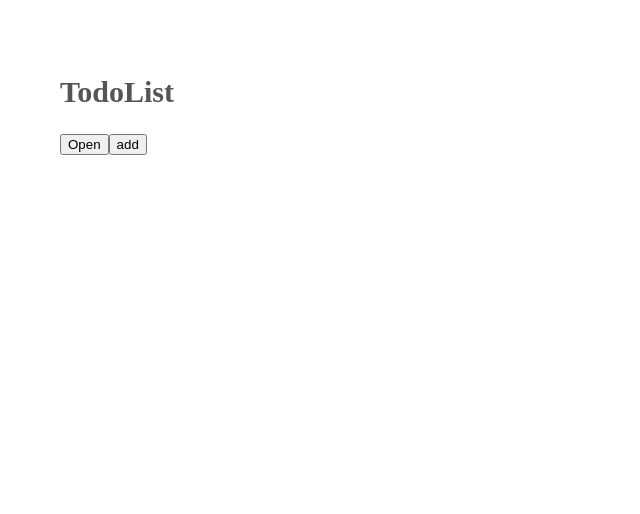
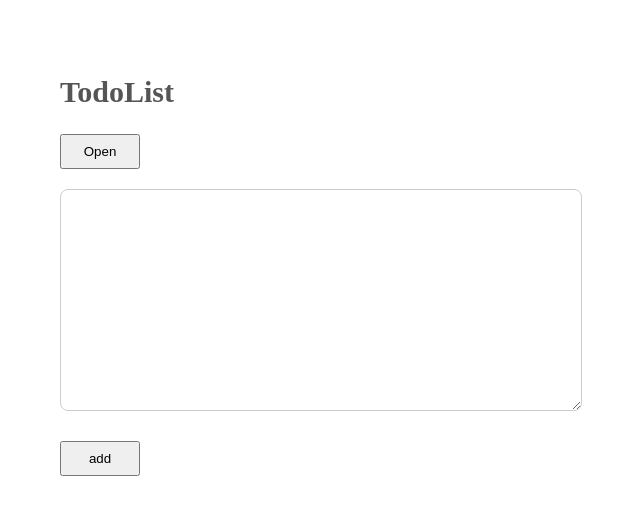
Before and after one commit to HeoYongJe/JavaScript, a website: page todo/todoIndex.html in a window 1280 px wide. Both pictures are taken after a click on the button "Open". Shown: the whole page, without its empty margins (80-720 px from the left). Drawn offline with Linux system fonts and the light colour scheme.

Commit message:
button on/off completed

```diff
--- a/todo/css/todoStyle.css
+++ b/todo/css/todoStyle.css
@@ -20,11 +20,20 @@ html,body{
   #todoWriteArea{
     display:flex;
   }
+  #todoWriteArea li button{
+    width:80px;
+    padding:8px 10px;
+    margin:0 15px;
+  }
+  #todoWriteArea li button:nth-child(1){
+    margin-left:0;
+  }
   #todoWriteArea textarea{
       width:500px;
       height:200px;
       display:none;
       margin:20px 0 30px 0;
+      padding:10px;
       border:1px solid #ccc;
       border-radius: 8px;
   }
--- a/todo/js/todoScript.js
+++ b/todo/js/todoScript.js
@@ -8,23 +8,24 @@ const $todoWriting = document.querySelector('.todoWriting');//작성하기 버
 const $todoAdd = document.querySelector('.todoAdd'); //할일추가
 const $writeAdd = document.querySelector('.writeAdd'); //내용입력
 const $respons = document.querySelector('.respons');
-const $textNode = document.getElementById('todoWriteArea').firstchild;
+const $textNode = document.getElementById('todoWriteArea').firstChild;
 
 const listOpen = () => ([...$todoWriting.classList].includes('textOpen'));
 const setOpen = (boolean) => {
     if (boolean) {
         $todoWriting.classList.remove('textOpen');
         $writeAdd.style.display = 'none';
+        $todoWriteArea.style.display = 'flex';
+        $textNode.nodevalue = 'Close';
     } else {
         $todoWriting.classList.add('textOpen');
         $writeAdd.style.display = 'block';
         $todoWriteArea.style.display = 'block';
         // $textNode.nodevalue = 'Close';
-        $textNode.innerHTML = '<li><button>close</button></li>';
     }
 };
 
-$todoWriting.addEventListener = ('click', () => setOpen(listOpen()));
+$todoWriting.addEventListener('click', () => setOpen(listOpen()));
 
 
 
```
